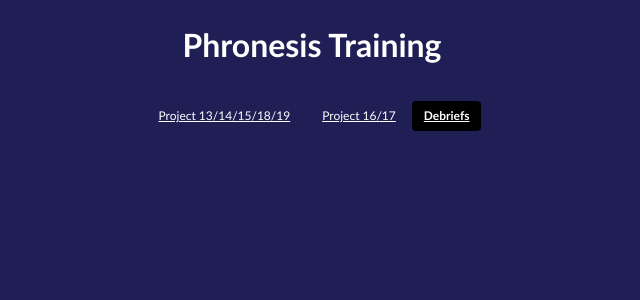
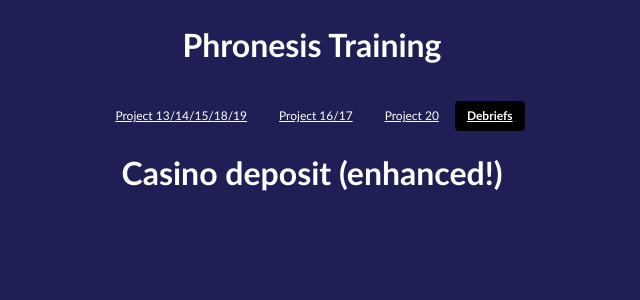
Before and after one commit to ZengJunyong/phronesis-training-john-junyong, a Vue app: page /project20 in a window 1280 px wide. Shown: the top 300 px of the page, without its empty margins (328-968 px from the left). Built offline with nearby package versions, Linux system fonts and the light colour scheme.

Commit message:
Add base proj 20

```diff
--- a/src/App.vue
+++ b/src/App.vue
@@ -11,6 +11,7 @@ import {RouterLink, RouterView} from 'vue-router'
       <nav>
         <RouterLink to="/project13">Project 13/14/15/18/19</RouterLink>
         <RouterLink to="/project16">Project 16/17</RouterLink>
+        <RouterLink to="/project20">Project 20</RouterLink>
         <RouterLink to="/debriefs"
                     style="color: white;background: black; font-weight: bold; padding: 6px 12px;border-radius: 4px;">
           Debriefs
--- a/src/router/index.js
+++ b/src/router/index.js
@@ -12,6 +12,11 @@ const router = createRouter({
       path: '/project16',
       name: 'project16',
       component: () => import('../views/Project16.vue')
+    },
+    {
+      path: '/project20',
+      name: 'project20',
+      component: () => import('../views/Project20.vue')
     },
     {
       path: '/debriefs',
--- /dev/null
+++ b/src/views/Project20.vue
@@ -0,0 +1,10 @@
+<script setup>
+
+</script>
+
+<template>
+  <h1>Casino deposit (enhanced!)</h1>
+</template>
+
+<style scoped>
+</style>
```
